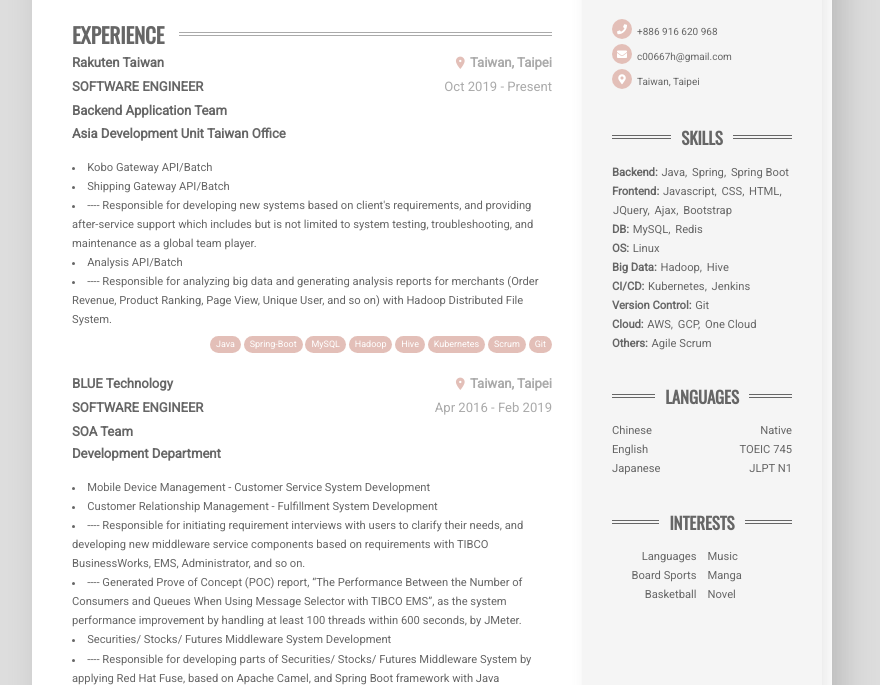
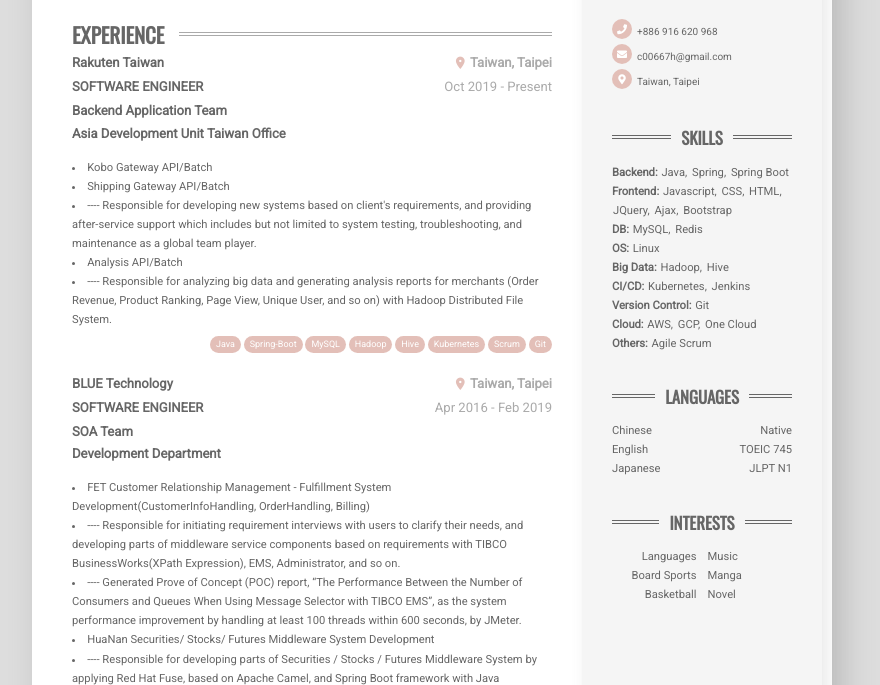
Before and after one commit to c00667h/c00667h.github.io, a plain HTML site: page index.html in a window 1280 px wide. Shown: the part 271-956 px from the top of the page, without its empty margins (208-1088 px from the left). Drawn offline with nearby package versions, Linux system fonts and the light colour scheme.

Commit message:
detail work experience

```diff
--- a/index.html
+++ b/index.html
@@ -5,7 +5,7 @@
 
 
 <head>
-	<meta name="generator" content="Hugo 0.92.1" />
+	<meta name="generator" content="Hugo 0.111.1">
     <meta charset="UTF-8">
     <meta name="viewport" content="width=device-width, initial-scale=1.0">
     <title>Wang Yu Ning&#39;s Resume</title>
@@ -89,7 +89,7 @@
 
                         <li class="experience__bullet">Shipping Gateway API/Batch</li>
 
-                        <li class="experience__bullet">---- Responsible for developing new systems based on client&#39;s requirements, and providing after-service support which includes but is not limited to system testing, troubleshooting, and maintenance as a global team player.</li>
+                        <li class="experience__bullet">---- Responsible for developing new systems based on client&#39;s requirements, and providing after-service support which includes but not limited to system testing, troubleshooting, and maintenance as a global team player.</li>
 
                         <li class="experience__bullet">Analysis API/Batch</li>
 
@@ -141,17 +141,15 @@
                     <br>
                     <ul>
 
-                        <li class="experience__bullet">Mobile Device Management - Customer Service System Development</li>
+                        <li class="experience__bullet">FET Customer Relationship Management - Fulfillment System Development(CustomerInfoHandling, OrderHandling, Billing)</li>
 
-                        <li class="experience__bullet">Customer Relationship Management - Fulfillment System Development</li>
-
-                        <li class="experience__bullet">---- Responsible for initiating requirement interviews with users to clarify their needs, and developing new middleware service components based on requirements with TIBCO BusinessWorks, EMS, Administrator, and so on.</li>
+                        <li class="experience__bullet">---- Responsible for initiating requirement interviews with users to clarify their needs, and developing parts of middleware service components based on requirements with TIBCO BusinessWorks(XPath Expression), EMS, Administrator, and so on.</li>
 
                         <li class="experience__bullet">---- Generated Prove of Concept (POC) report, “The Performance Between the Number of Consumers and Queues When Using Message Selector with TIBCO EMS”, as the system performance improvement by handling at least 100 threads within 600 seconds, by JMeter.</li>
 
-                        <li class="experience__bullet">Securities/ Stocks/ Futures Middleware System Development</li>
+                        <li class="experience__bullet">HuaNan Securities/ Stocks/ Futures Middleware System Development</li>
 
-                        <li class="experience__bullet">---- Responsible for developing parts of Securities/ Stocks/ Futures Middleware System by applying Red Hat Fuse, based on Apache Camel, and Spring Boot framework with Java</li>
+                        <li class="experience__bullet">---- Responsible for developing parts of Securities / Stocks / Futures Middleware System by applying Red Hat Fuse, based on Apache Camel, and Spring Boot framework with Java</li>
 
                         <li class="experience__bullet">---- Applied financial domain knowledge of securities, stocks, and futures systems for optimization</li>
 
```
